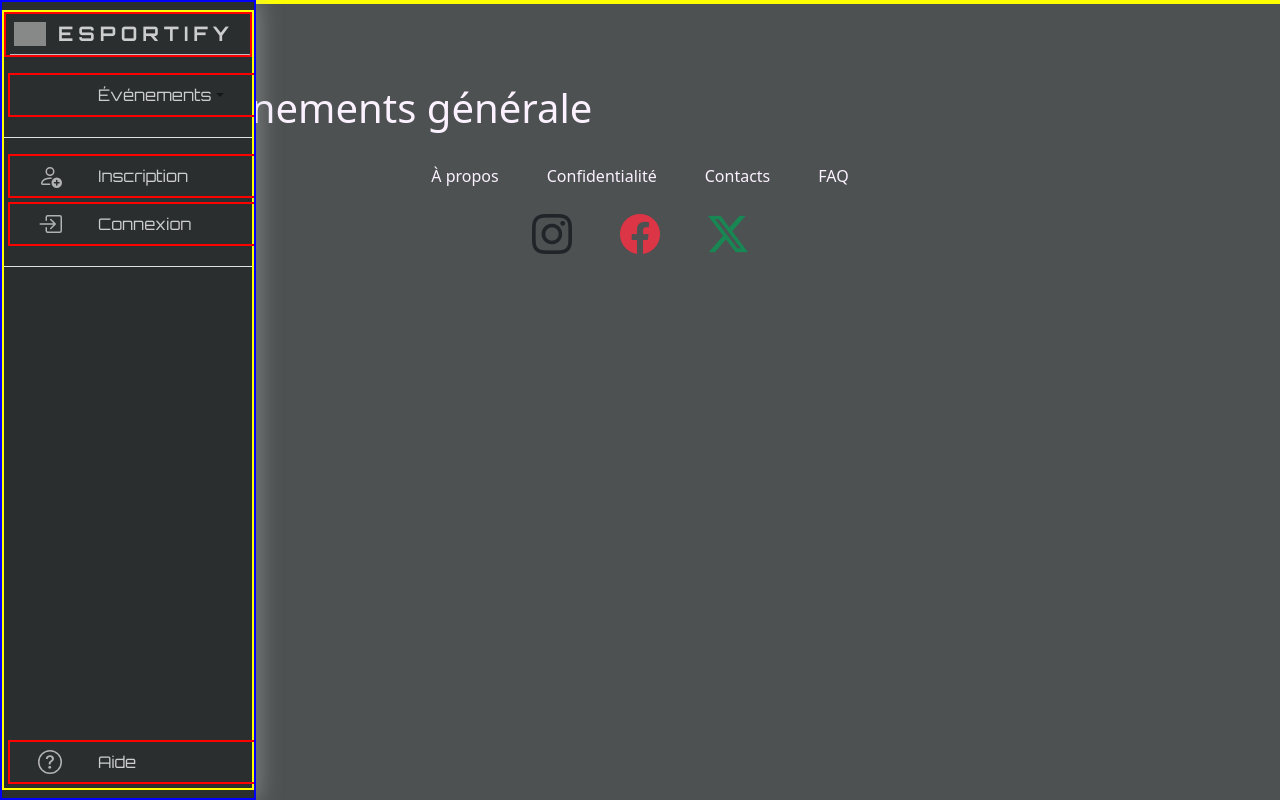
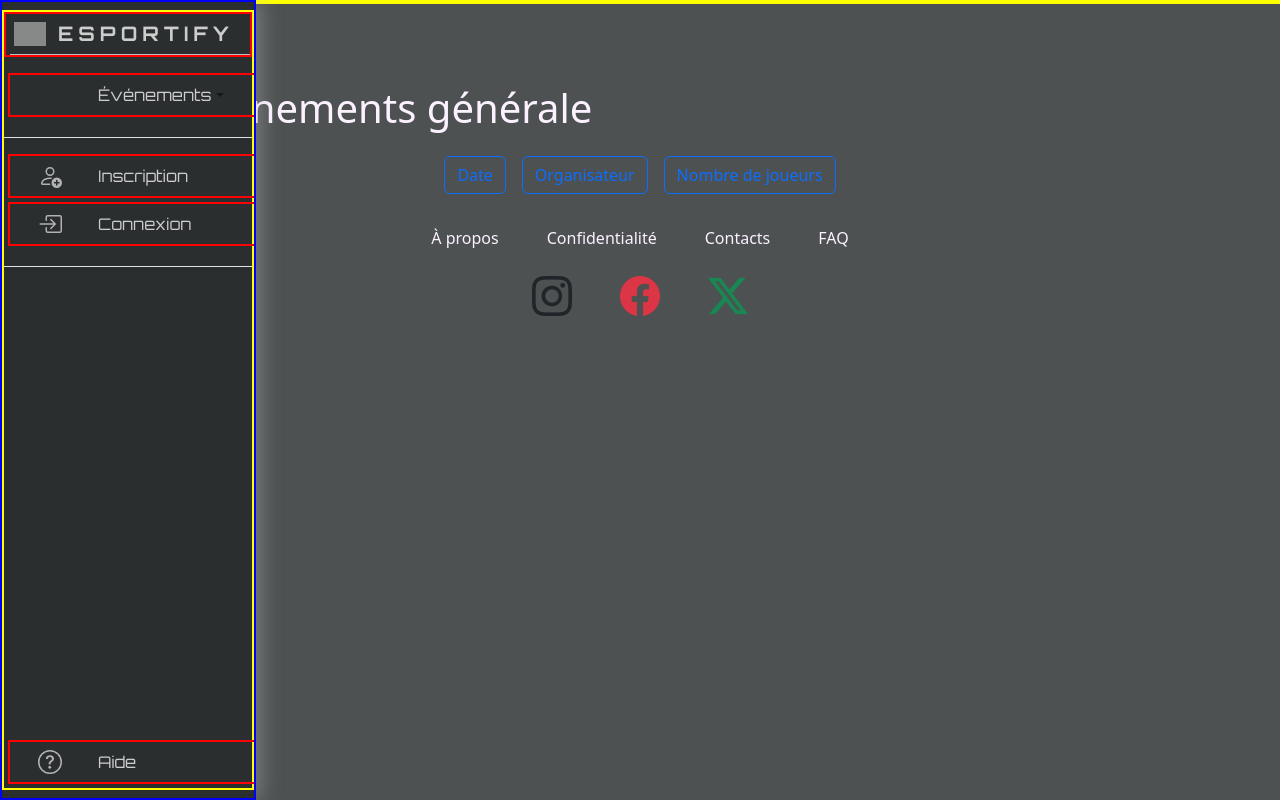
Before and after one commit to Alkgorth/ECF-Esportify, a PHP site: template templates/event/eventGeneral.php in a window 1280 px wide. Run offline with PHP 8.4, Linux system fonts and the light colour scheme; the template is opened without the code that fills it, so the values that code supplies are empty; some libraries are stand-ins or nearby versions; grey boxes are pictures that could not be loaded.

Commit message:
Ajout filtre events par date, orga, joueur

```diff
--- a/App/Controller/EventController.php
+++ b/App/Controller/EventController.php
@@ -84,7 +84,6 @@
         try {
             $eventRepository = new EventRepository();
             $allEvent = $eventRepository->findValidate();
-
 
             $this->render('event/eventGeneral', [
                 'allEvent' => $allEvent,
--- a/App/MongoEntity/FavoriteDocument.php
+++ b/App/MongoEntity/FavoriteDocument.php
@@ -4,8 +4,8 @@
 
 class FavoriteDocument extends MongoMainEntity
 {
-    private string $id_user;
-    private string $events;
+    private string $id_user = '';
+    private string $events = '';
 
     public function getIdUser()
     {
--- /dev/null
+++ b/Assets/js/filterEvent.js
@@ -0,0 +1,36 @@
+document.addEventListener("DOMContentLoaded", () => {
+    const filterButtons = document.querySelectorAll("#filters button");
+    const eventsContainer = document.getElementById("events-container");
+
+    filterButtons.forEach(button => {
+        button.addEventListener("click", () => {
+            const filterType = button.getAttribute("data-filter");
+            const cards = Array.from(eventsContainer.querySelectorAll(".event-card"));
+
+            cards.sort((a, b) => {
+                if (filterType === "date") {
+                    const dateA = new Date(a.dataset.start);
+                    const dateB = new Date(b.dataset.start);
+                    return dateA - dateB; // plus proche d'abord
+                }
+
+                if (filterType === "organisateur") {
+                    const orgaA = a.dataset.organisateur;
+                    const orgaB = b.dataset.organisateur;
+                    return orgaA.localeCompare(orgaB); // ordre alpha
+                }
+
+                if (filterType === "joueurs") {
+                    const nbA = parseInt(a.dataset.joueurs, 10);
+                    const nbB = parseInt(b.dataset.joueurs, 10);
+                    return nbA - nbB; // croissant
+                }
+
+                return 0;
+            });
+
+            // Réinjection dans le DOM dans l'ordre trié
+            cards.forEach(card => eventsContainer.appendChild(card));
+        });
+    });
+});
--- a/templates/event/eventGeneral.php
+++ b/templates/event/eventGeneral.php
@@ -33,9 +33,18 @@
         </div>
     <?php endif; ?>
 
+    <div id="filters" class="d-flex justify-content-center gap-3 my-4">
+        <button data-filter="date" class="btn btn-outline-primary">Date</button>
+        <button data-filter="organisateur" class="btn btn-outline-primary">Organisateur</button>
+        <button data-filter="joueurs" class="btn btn-outline-primary">Nombre de joueurs</button>
+    </div>
 
+    <div id="events-container">
         <?php foreach ($allEvent as $event) {?>
-        <div class="card mb-3 container-fluid col-10">
+            <div class="card mb-3 container-fluid col-10 event-card"
+                data-start="<?php echo (new DateTime($event['start']))->format('Y-m-d H:i') ?>"
+                data-organisateur="<?php echo htmlspecialchars(strtolower($event['organisateur'])) ?>"
+                data-joueurs="<?php echo (int)$event['joueurs'] ?>">
                 <div class="row g-0">
                     <div class="col-md-4">
                         <img src="<?php echo htmlspecialchars($cheminCouverture . $event['cover']) ?>" class="img-fluid rounded-start" alt="<?php echo htmlspecialchars($event['name']) ?>">
@@ -102,6 +111,7 @@
                 </div>
             </div>
         <?php }?>
+    </div>
 </section>
 </main>
 
--- a/templates/footer.php
+++ b/templates/footer.php
@@ -24,6 +24,7 @@
   <script src="https://cdn.jsdelivr.net/npm/bootstrap@5.3.0/dist/js/bootstrap.bundle.min.js"></script>
   <script src="../Assets/js/script.js"></script>
   <script src="../Assets/js/apiScript.js" type="module"></script>
+  <script src="../Assets/js/filterEvent.js" type="module"></script>
 
 </body>
 </html>
```
Also changed, not shown: App/Controller/AuthController.php (+7 -1 lines), templates/personal/espacePersonnelAdmin.php (+15 -0 lines). Lines whose indentation alone changed are shown as unchanged.
